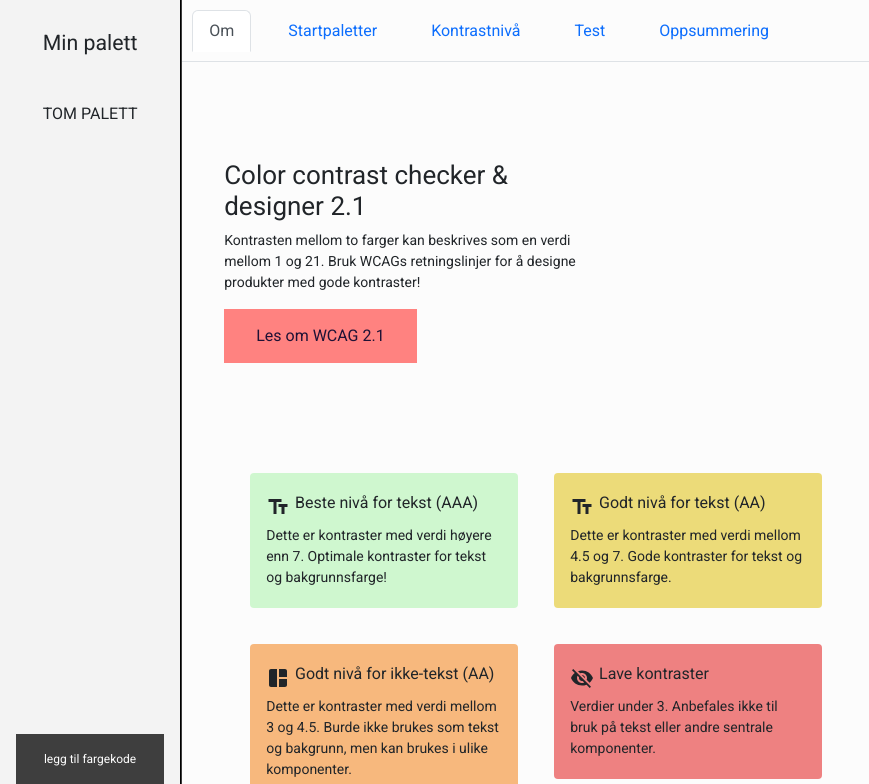
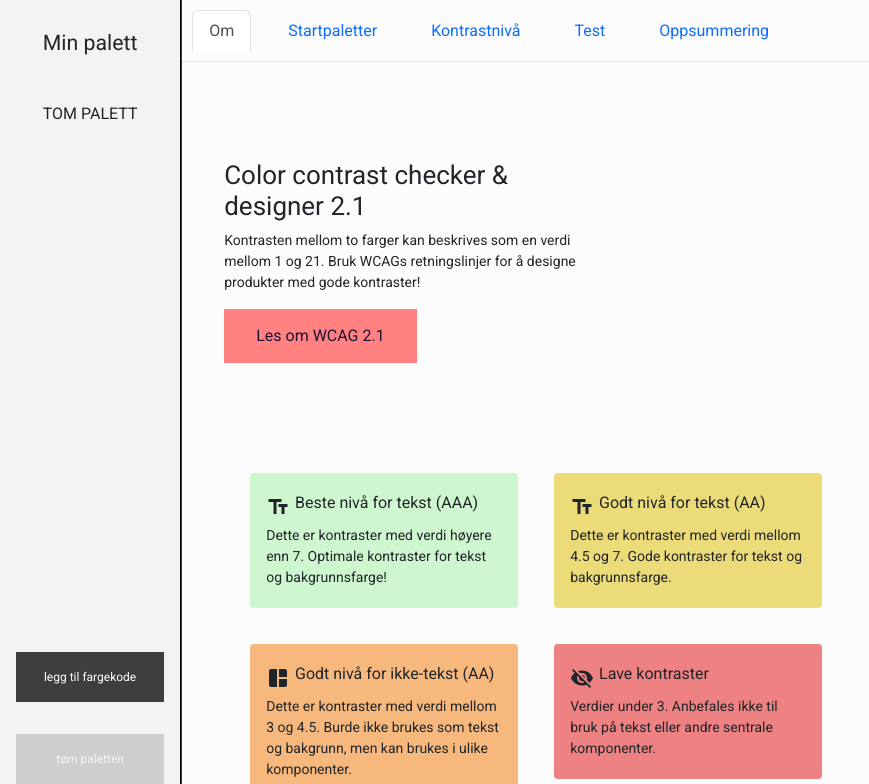
Before and after one commit to NorskRegnesentral/ccc21, a React (Create React App) app: page /#/ in a window 1536 px wide. Shown: the top 784 px of the page, without its empty margins (0-869 px from the left). Built offline with nearby package versions, Linux system fonts and the light colour scheme.

Commit message:
Add clear palette function

```diff
--- a/public/locales/nb/translation.json
+++ b/public/locales/nb/translation.json
@@ -19,6 +19,7 @@
     "footer-text": "",
     "input-delete" : "fjern farge",
     "add-color" : "legg til fargekode",
+    "clear-palette" : "tøm paletten",
     "contrast-summary-heading": "kombinasjoner",
     "contrast-summary-aaa": "Beste nivå for tekst (AAA)",
     "contrast-summary-aa" : "Godt nivå for tekst (AA)",
--- a/src/components/myColors/myColors.css
+++ b/src/components/myColors/myColors.css
@@ -9,7 +9,7 @@
 @media screen and (min-width: 1400px) {
     .adaptive-bar {
         border-right: 2px groove var(--base-color-dark-grey);
-        grid-template-areas: "heading" "colorlist" "addbutton";
+        grid-template-areas: "heading" "colorlist" "addbutton" "clearbutton";
         grid-template-rows: max-content 1fr 82px;
         height: 100vh;
     }
@@ -18,7 +18,7 @@
 @media not screen and (min-width: 1400px) {
     .adaptive-bar {
         border-bottom: 2px groove var(--base-color-dark-grey);
-        grid-template-areas: "heading colorlist addbutton";
+        grid-template-areas: "heading colorlist addbutton clearbutton";
         grid-template-columns: max-content 1fr 150px;
         height: 100px;
         width: 100vw;
@@ -88,8 +88,7 @@
   padding: 0;
 }
 
-.addColorButton{
-  grid-area: addbutton;
+.palette-button {
   padding: .7rem 0.7rem 0.7rem .7rem;
   font-size: 12px;
   height: 50px;
@@ -98,3 +97,11 @@
   align-items: center;
   justify-content: center;
 }
+
+.palette-add {
+  grid-area: addbutton;
+}
+
+.palette-clear {
+  grid-area: clearbutton;
+}
--- a/src/components/myColors/myColors.jsx
+++ b/src/components/myColors/myColors.jsx
@@ -29,6 +29,11 @@ const MyColors = ({ colorList, setColorList, direction, setDirection }) => {
     );
   };
 
+  /** Fjern farge hvis det er flere enn minimum antall */
+  const clearColorValues = () => {
+    setColorList((colorList) => getColorsFromDefaultPalette(0, 0));
+  };
+
   return (
     <div className="adaptive-bar"  aria-label={t('my-colors-heading')}>
       <div className="color-bar-heading">
@@ -55,10 +60,17 @@ const MyColors = ({ colorList, setColorList, direction, setDirection }) => {
       </ul>
         <button
           disabled={colorList.length === numberOfColors.MAX ? true : false }
-          className="addColorButton"
+          className="palette-button palette-add"
           onClick={addColorValue}
         >
           {t('add-color')}
+        </button>
+        <button
+          disabled={colorList.length === 0 ? true : false }
+          className="palette-button palette-clear"
+          onClick={clearColorValues}
+        >
+          {t('clear-palette')}
         </button>
     </div>
   );
```
